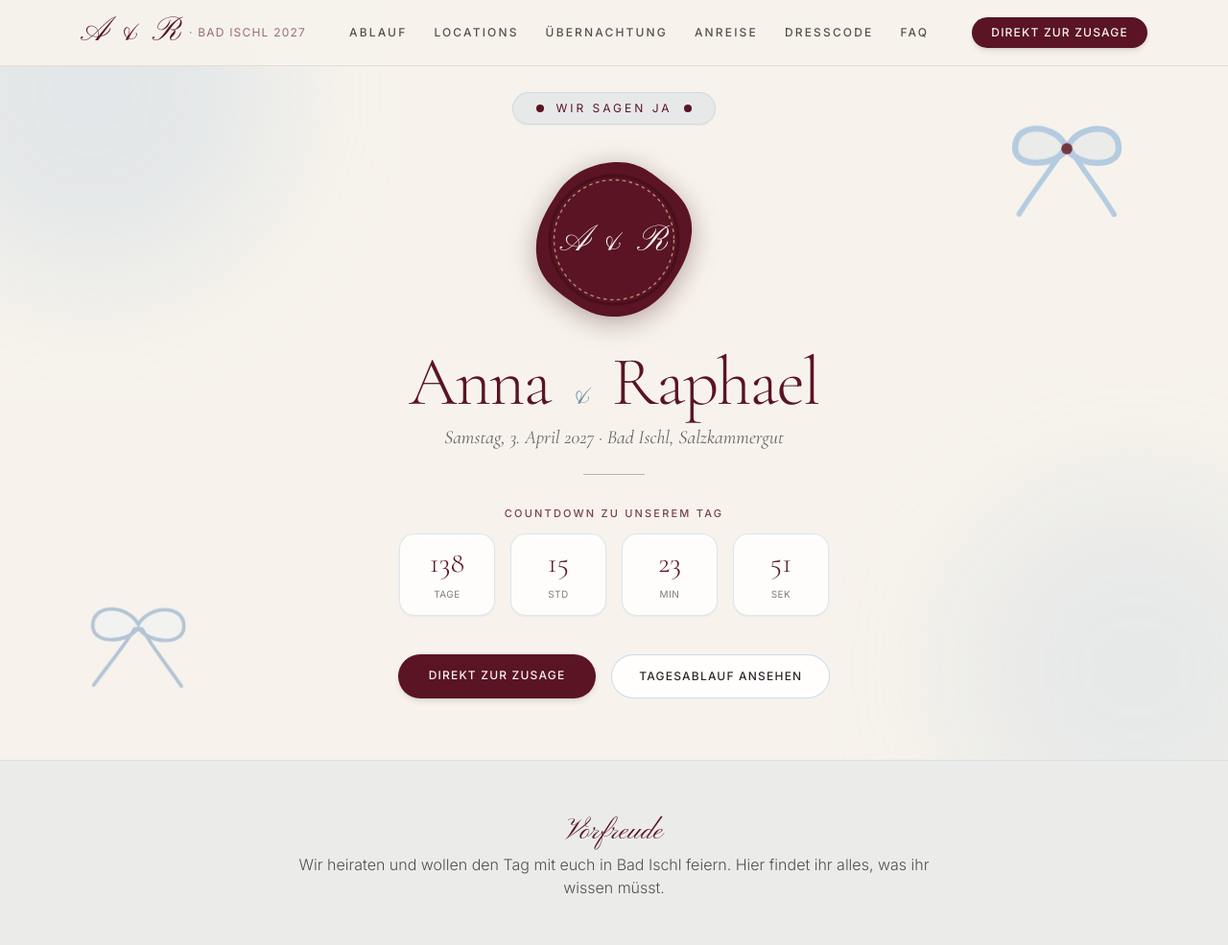
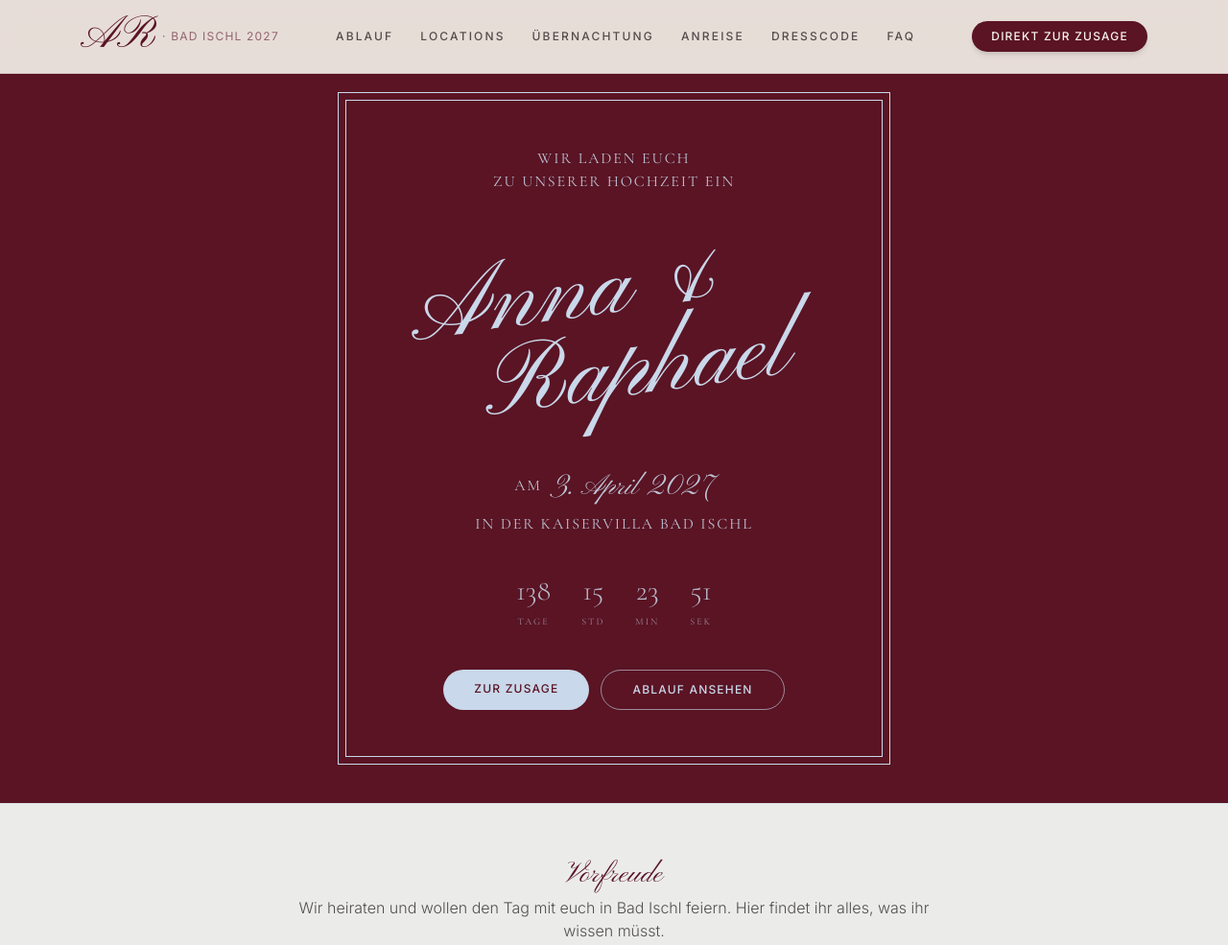
Before and after one commit to Elr3y-creator/hochzeit, a plain HTML site: page index.html in a window 1280 px wide. Shown: the top 985 px of the page at 96% size. Drawn offline with nearby package versions, Linux system fonts and the light colour scheme.

Commit message:
Hero im Stil der Papiereinladung, Trauzeugen, noindex
- Startbereich wie Seite 1 der Einladung (Burgundy, Doppelrahmen, Schreibschrift)
- AR-Monogramm nur noch im Menübalken
- Trauzeugen-Kontakte in den FAQ
- noindex-Meta-Tag und robots.txt
- Hoteldetails, Buchungsbuttons, RSVP an Google Sheet

Co-Authored-By: Claude Opus 5.5 <noreply@anthropic.com>
Claude-Session: https://claude.ai/code/session_01V11L5ie9GM8TE6P2cizrJg

```diff
--- a/index.html
+++ b/index.html
@@ -2,6 +2,7 @@
 <html lang="de" class="scroll-smooth">
 <head>
   <meta charset="UTF-8">
+  <meta name="robots" content="noindex, nofollow">
   <meta name="viewport" content="width=device-width, initial-scale=1.0">
   <title>Anna & Raphael · Hochzeit in Bad Ischl · 3. April 2027</title>
 
@@ -35,6 +36,7 @@
               dark: '#3E0C17'
             },
             charcoal: '#2D2829',
+            invite: '#C9D8EA',
             goldleaf: '#C5A880'
           },
           fontFamily: {
@@ -102,6 +104,16 @@
       border: 1px solid rgba(169, 196, 221, 0.4);
     }
 
+    /* Doppelter Rahmen wie auf der Papiereinladung */
+    .invite-frame {
+      border: 1px solid #C9D8EA;
+      outline: 1px solid #C9D8EA;
+      outline-offset: -7px;
+    }
+    @media (min-width: 640px) {
+      .invite-frame { outline-offset: -9px; }
+    }
+
     /* Scrollbar */
     ::-webkit-scrollbar {
       width: 8px;
@@ -126,7 +138,7 @@
   <header class="fixed top-0 left-0 right-0 z-40 bg-[#F7F3EC]/90 backdrop-blur-md border-b border-burgundy/10 transition-all duration-300">
     <div class="max-w-6xl mx-auto px-5 py-3.5 flex items-center justify-between">
       <a href="#" class="flex items-center gap-2 group">
-        <span class="font-script text-3xl md:text-4xl text-burgundy font-normal group-hover:scale-105 transition-transform duration-300">A & R</span>
+        <span class="font-script text-4xl md:text-5xl text-burgundy font-normal leading-none tracking-tight group-hover:scale-105 transition-transform duration-300">AR</span>
         <span class="text-xs uppercase tracking-widest text-burgundy/60 font-sans hidden sm:inline-block">· Bad Ischl 2027</span>
       </a>
 
@@ -148,97 +160,43 @@
   </header>
 
   <!-- ========================================== -->
-  <!-- 1. HERO SEKTION -->
+  <!-- 1. HERO SEKTION (wie die Papiereinladung) -->
   <!-- ========================================== -->
-  <section class="relative min-h-[92vh] flex items-center justify-center pt-24 pb-16 px-4 overflow-hidden bg-ivory">
+  <section class="relative bg-burgundy pt-24 pb-10 px-4 sm:px-6">
+    <div class="invite-frame relative max-w-xl mx-auto min-h-[calc(100vh-8.5rem)] flex flex-col items-center justify-between text-center px-6 py-10 sm:py-14">
 
-    <!-- Sanfte Hintergrund-Drapierung / Farbverläufe -->
-    <div class="absolute -top-24 -left-24 w-96 h-96 rounded-full bg-dustyblue/25 blur-3xl pointer-events-none"></div>
-    <div class="absolute -bottom-24 -right-24 w-96 h-96 rounded-full bg-dustyblue/20 blur-3xl pointer-events-none"></div>
+      <!-- Einladungstext -->
+      <p class="font-serif uppercase text-invite/90 text-sm sm:text-base tracking-[0.12em] leading-relaxed">
+        Wir laden euch<br>zu unserer Hochzeit ein
+      </p>
 
-    <!-- Schwebende Babyblaue Seidenschleife (SVG Illustration) -->
-    <div class="absolute top-28 right-6 md:right-24 w-28 md:w-36 opacity-85 pointer-events-none animate-float-ribbon z-10">
-      <svg viewBox="0 0 160 140" fill="none" xmlns="http://www.w3.org/2000/svg">
-        <path d="M78 45C65 20 20 18 20 48C20 72 65 70 80 50C95 70 140 72 140 48C140 18 95 20 82 45" stroke="#A9C4DD" stroke-width="7" stroke-linecap="round" stroke-linejoin="round" fill="rgba(169, 196, 221, 0.18)"/>
-        <path d="M75 52C60 75 40 100 25 125M85 52C100 75 120 100 135 125" stroke="#A9C4DD" stroke-width="6" stroke-linecap="round"/>
-        <circle cx="80" cy="49" r="6.5" fill="#5A1424"/>
-      </svg>
-    </div>
+      <!-- Namen -->
+      <h1 class="font-script text-invite font-normal my-10 sm:my-14 leading-[0.85] -rotate-[8deg]">
+        <span class="block text-[4.5rem] sm:text-[6.5rem] -translate-x-6 sm:-translate-x-10">Anna &amp;</span>
+        <span class="block text-[4.5rem] sm:text-[6.5rem] translate-x-2 sm:translate-x-4">Raphael</span>
+      </h1>
 
-    <!-- Zweite Schleife unten links -->
-    <div class="absolute bottom-16 left-6 md:left-20 w-24 md:w-32 opacity-75 pointer-events-none animate-float-ribbon" style="animation-delay: -3s;">
-      <svg viewBox="0 0 140 120" fill="none" xmlns="http://www.w3.org/2000/svg">
-        <path d="M70 40C58 18 18 16 18 42C18 64 58 62 70 44C82 62 122 64 122 42C122 16 82 18 70 40Z" fill="rgba(235, 242, 247, 0.6)" stroke="#9BB5CE" stroke-width="4"/>
-        <path d="M66 45C52 68 34 90 20 110M74 45C88 68 106 90 120 110" stroke="#9BB5CE" stroke-width="4" stroke-linecap="round"/>
-      </svg>
-    </div>
-
-    <div class="relative z-10 max-w-3xl mx-auto text-center flex flex-col items-center">
-
-      <!-- Seidiges Stoff-Banner Tagline -->
-      <div class="inline-flex items-center gap-3 px-6 py-2 rounded-full bg-dustyblue/20 border border-dustyblue/40 text-burgundy text-xs uppercase tracking-[0.25em] mb-8 shadow-sm">
-        <span class="w-2 h-2 rounded-full bg-burgundy"></span>
-        Wir sagen Ja
-        <span class="w-2 h-2 rounded-full bg-burgundy"></span>
+      <!-- Datum & Ort -->
+      <div class="flex flex-col items-center gap-2">
+        <p class="font-serif uppercase text-invite/90 text-sm sm:text-base tracking-[0.12em]">
+          Am <span class="font-script normal-case text-2xl sm:text-3xl tracking-normal align-middle ml-1">3. April 2027</span>
+        </p>
+        <p class="font-serif uppercase text-invite/90 text-sm sm:text-base tracking-[0.12em]">in der Kaiservilla Bad Ischl</p>
       </div>
 
-      <!-- Wachssiegel mit Monogramm A & R -->
-      <div class="relative mb-6 wax-seal-shadow transition-transform duration-500 hover:scale-105 cursor-default">
-        <svg class="w-36 h-36 md:w-44 md:h-44" viewBox="0 0 100 100" fill="none" xmlns="http://www.w3.org/2000/svg">
-          <!-- Unregelmäßiger Wachsrand -->
-          <path d="M50 4C65 3 73 11 82 18C91 25 97 34 96 46C95 58 90 67 84 76C78 85 69 93 56 95C43 97 34 93 24 86C14 79 5 72 4 58C3 44 9 34 16 23C23 12 35 5 50 4Z" fill="#5A1424"/>
-          <!-- Innerer erhabener Ring -->
-          <circle cx="50" cy="50" r="38" stroke="#3E0C17" stroke-width="1.8" opacity="0.6"/>
-          <circle cx="50" cy="50" r="35.5" stroke="#C5A880" stroke-width="0.8" stroke-dasharray="2 2" opacity="0.8"/>
-          <!-- Geprägtes Monogramm A & R in Kalligrafie -->
-          <text x="50" y="56" font-family="'Pinyon Script', cursive" font-size="22" fill="#F7F3EC" text-anchor="middle" font-weight="normal">A & R</text>
-        </svg>
-      </div>
-
-      <!-- Namen des Paares -->
-      <h1 class="text-4xl sm:text-6xl md:text-7xl font-serif font-light text-burgundy tracking-tight mb-2 leading-none">
-        Anna <span class="font-script text-3xl sm:text-4xl text-dustyblue-deep px-1">&</span> Raphael
-      </h1>
-
-      <p class="font-serif italic text-lg sm:text-xl text-charcoal/70 mb-6">
-        Samstag, 3. April 2027 · Bad Ischl, Salzkammergut
-      </p>
-
-      <div class="w-16 h-px bg-burgundy/30 mb-8"></div>
-
-      <!-- Countdown bis zur Trauung (03.04.2027 um 14:00 Uhr) -->
-      <div class="mb-10 w-full max-w-md">
-        <p class="text-[11px] uppercase tracking-[0.2em] text-burgundy/80 font-medium mb-3">Countdown zu unserem Tag</p>
-        <div class="grid grid-cols-4 gap-2 sm:gap-4 text-center">
-          <div class="bg-white/80 backdrop-blur-sm border border-dustyblue/40 rounded-2xl p-2.5 sm:p-3 shadow-sm">
-            <span id="cd-days" class="block font-serif text-2xl sm:text-3xl text-burgundy font-light">--</span>
-            <span class="text-[10px] uppercase tracking-wider text-charcoal/60">Tage</span>
-          </div>
-          <div class="bg-white/80 backdrop-blur-sm border border-dustyblue/40 rounded-2xl p-2.5 sm:p-3 shadow-sm">
-            <span id="cd-hours" class="block font-serif text-2xl sm:text-3xl text-burgundy font-light">--</span>
-            <span class="text-[10px] uppercase tracking-wider text-charcoal/60">Std</span>
-          </div>
-          <div class="bg-white/80 backdrop-blur-sm border border-dustyblue/40 rounded-2xl p-2.5 sm:p-3 shadow-sm">
-            <span id="cd-mins" class="block font-serif text-2xl sm:text-3xl text-burgundy font-light">--</span>
-            <span class="text-[10px] uppercase tracking-wider text-charcoal/60">Min</span>
-          </div>
-          <div class="bg-white/80 backdrop-blur-sm border border-dustyblue/40 rounded-2xl p-2.5 sm:p-3 shadow-sm">
-            <span id="cd-secs" class="block font-serif text-2xl sm:text-3xl text-burgundy font-light">--</span>
-            <span class="text-[10px] uppercase tracking-wider text-charcoal/60">Sek</span>
-          </div>
-        </div>
+      <!-- Countdown (dezent) -->
+      <div class="mt-10 flex items-center justify-center gap-5 sm:gap-8 font-serif text-invite/85">
+        <div><span id="cd-days" class="block text-2xl sm:text-3xl font-light">--</span><span class="text-[10px] uppercase tracking-[0.2em] text-invite/60">Tage</span></div>
+        <div><span id="cd-hours" class="block text-2xl sm:text-3xl font-light">--</span><span class="text-[10px] uppercase tracking-[0.2em] text-invite/60">Std</span></div>
+        <div><span id="cd-mins" class="block text-2xl sm:text-3xl font-light">--</span><span class="text-[10px] uppercase tracking-[0.2em] text-invite/60">Min</span></div>
+        <div><span id="cd-secs" class="block text-2xl sm:text-3xl font-light">--</span><span class="text-[10px] uppercase tracking-[0.2em] text-invite/60">Sek</span></div>
       </div>
 
       <!-- Buttons -->
-      <div class="flex flex-col sm:flex-row gap-4 w-full sm:w-auto">
-        <a href="#rsvp" class="bg-burgundy text-ivory px-8 py-3.5 rounded-full text-xs uppercase tracking-widest font-medium hover:bg-burgundy-light transition-all shadow-md text-center">
-          Direkt zur Zusage
-        </a>
-        <a href="#ablauf" class="bg-white/90 text-charcoal border border-dustyblue/60 px-7 py-3.5 rounded-full text-xs uppercase tracking-widest font-medium hover:bg-dustyblue-light transition-all text-center">
-          Tagesablauf ansehen
-        </a>
+      <div class="mt-10 flex flex-col sm:flex-row gap-3 w-full sm:w-auto">
+        <a href="#rsvp" class="bg-invite text-burgundy px-8 py-3 rounded-full text-xs uppercase tracking-widest font-medium hover:bg-white transition-all text-center">Zur Zusage</a>
+        <a href="#ablauf" class="border border-invite/60 text-invite px-8 py-3 rounded-full text-xs uppercase tracking-widest font-medium hover:bg-invite/10 transition-all text-center">Ablauf ansehen</a>
       </div>
-
     </div>
   </section>
 
@@ -779,8 +737,8 @@
           <div class="faq-content hidden px-5 pb-5 pt-0 text-xs text-charcoal/80 leading-relaxed border-t border-dustyblue/10">
             Super! Bitte sprecht euch vorher mit unseren Trauzeugen ab:
             <div class="mt-3 p-3 bg-ivory/70 rounded-xl space-y-1">
-              <p><strong class="text-burgundy">Trauzeugin [Name]:</strong> [E-Mail / Telefonnummer]</p>
-              <p><strong class="text-burgundy">Trauzeuge [Name]:</strong> [E-Mail / Telefonnummer]</p>
+              <p><strong class="text-burgundy">Trauzeugin Sara Rashid Taghipour:</strong> <a href="tel:+4369915077781" class="hover:text-burgundy underline underline-offset-4">+43 699 15077781</a></p>
+              <p><strong class="text-burgundy">Trauzeuge Ludwig Mayer:</strong> <a href="tel:+436642142844" class="hover:text-burgundy underline underline-offset-4">+43 664 2142844</a></p>
             </div>
           </div>
         </div>
@@ -796,9 +754,6 @@
   <footer class="py-16 px-4 bg-burgundy text-ivory relative overflow-hidden text-center">
 
     <div class="relative z-10 max-w-xl mx-auto flex flex-col items-center">
-
-      <!-- Monogramm -->
-      <span class="font-script text-5xl sm:text-6xl text-dustyblue mb-2">A & R</span>
 
       <p class="font-serif italic text-lg sm:text-xl text-ivory/90 mb-4 font-light">
         Wir freuen uns auf euch!
```
Also changed, not shown: robots.txt (added).
